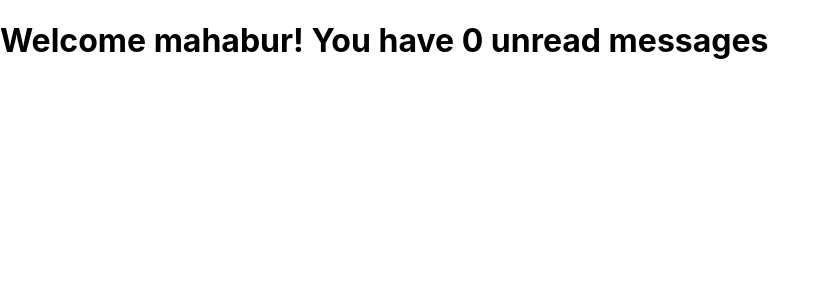
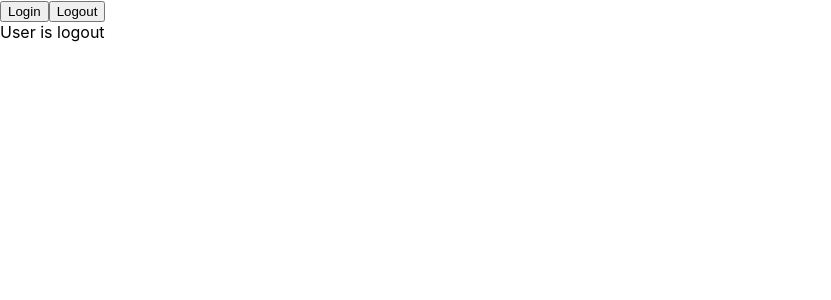
Before and after one commit to mahabur-rahman/react-typeScript, a React (Create React App) app in the folder react-typescript-demo/: page / in a window 1280 px wide. Shown: the top 300 px of the page, without its empty margins (0-831 px from the left). Built offline with nearby package versions, Linux system fonts and the light colour scheme.

Commit message:
userState in typeScript

```diff
--- a/react-typescript-demo/src/App.tsx
+++ b/react-typescript-demo/src/App.tsx
@@ -6,6 +6,7 @@
 import { Person } from './components/Person';
 import { PersonList } from './components/PersonList';
 import { Status } from './components/Status';
+import LoggedIn from './components/state/LoggedIn';
 
 function App() {
   const personName = {
@@ -30,7 +31,8 @@
     {/* <Oscar>
       <Heading> Oscar goes to leonardo decpario!</Heading>
     </Oscar> */}
-    <Greet name="mahabur"   isLoggedIn={true} />
+    {/* <Greet name="mahabur"   isLoggedIn={true} /> */}
+    <LoggedIn />
     </>
   );
 }
--- /dev/null
+++ b/react-typescript-demo/src/components/state/LoggedIn.tsx
@@ -0,0 +1,26 @@
+import {useState} from 'react'
+
+const LoggedIn = () => {
+   const [isLoggedIn, setIsLoggedIn] = useState(false)
+
+   const handleLogin = () =>{
+      console.log(`login user`)
+      setIsLoggedIn(true)
+   }
+   const handleLogout = () =>{
+      console.log(`Logout user`)
+      setIsLoggedIn(false)
+   }
+
+  return (
+    <div>
+   <button onClick={handleLogin}>Login</button>
+   <button onClick={handleLogout}>Logout</button>
+   <div>
+      User is {isLoggedIn ? 'logged in': 'logout'}
+   </div>
+    </div>
+  )
+}
+
+export default LoggedIn
```
